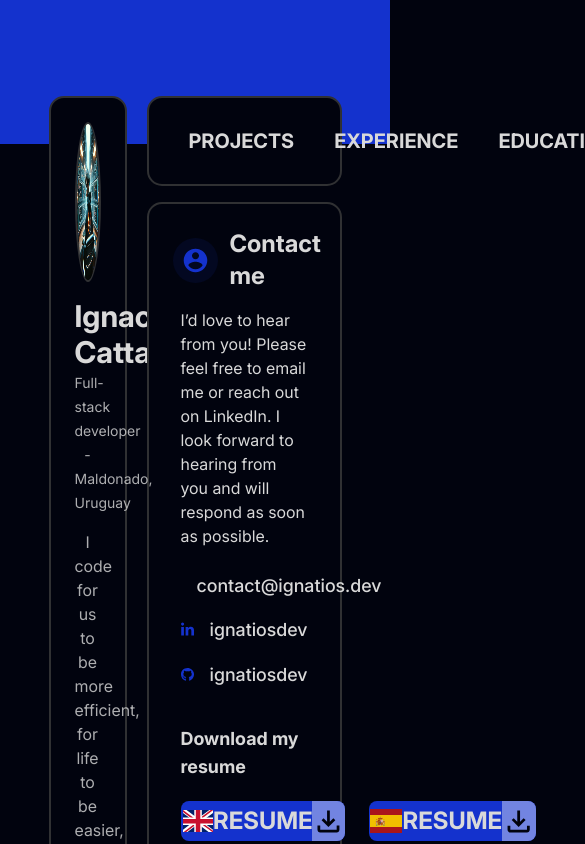
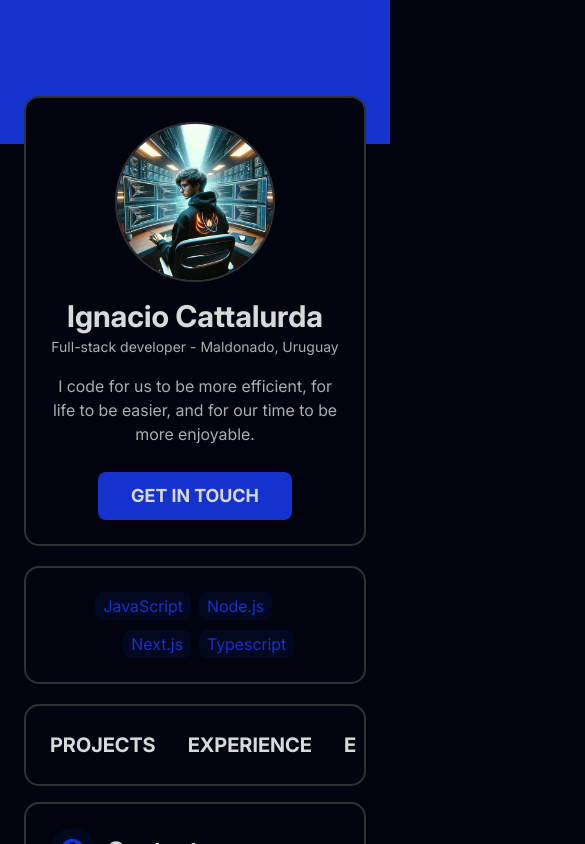
Before and after one commit to ignatiosdev/ignatios.dev, a Next.js app: page /contact in a window 390 px wide. Shown: the top 844 px of the page, 585 px wide, since content can reach past the window. Built offline with nearby package versions, Linux system fonts and the light colour scheme.

Commit message:
feat: improve layout responsiveness

```diff
--- a/src/app/(projects)/page.tsx
+++ b/src/app/(projects)/page.tsx
@@ -8,7 +8,7 @@ export default function ProjectsPage() {
   return (
     <>
       <div className="flex flex-col gap-2 -mx-3">
-        <div className="px-3 ">
+        <div className="px-3">
           <PageTitle currentPageId="projects" text="Projects" />
         </div>
         <div className="flex flex-wrap ">
@@ -16,7 +16,7 @@ export default function ProjectsPage() {
           (
             project
           ) => (
-            <div key={project.id} className="w-1/2 p-3"> <ProjectItem  {...project} /></div>
+            <div key={project.id} className="w-full lg:w-1/2 p-3"> <ProjectItem  {...project} /></div>
           )
         )}
 
--- a/src/app/contact/page.tsx
+++ b/src/app/contact/page.tsx
@@ -37,7 +37,8 @@ export default function Contact() {
 
           <div className="py-5 flex flex-col gap-y-5">
             <span className="font-bold text-lg">Download my resume</span>
-            <div className="flex gap-6">
+            <div className="flex flex-col lg:flex-row gap-6 ">
+
               <ResumeDownloadButton
                 text="RESUME"
                 language="en"
--- a/src/app/layout.tsx
+++ b/src/app/layout.tsx
@@ -2,34 +2,26 @@ import "./globals.css";
 import Profile from "@/components/Profile/Profile";
 import Skills from "@/components/Skills/Skills";
 import Navbar from "@/components/Navbar/Navbar";
-
-
-
-
 
 export default function RootLayout({
   children,
 }: {
   children: React.ReactNode;
 }) {
-
-
-
-
   return (
     <html lang="en" data-theme="dark">
       <body>
         <div className="bg-primary w-full h-36 absolute -z-10 top-0"></div>
-        <div className="flex mt-24 justify-center gap-5">
-          <div className="flex flex-col w-1/5 gap-5">
+        <div className="flex flex-col lg:flex-row mt-24 justify-center gap-5  px-6 lg:px-0 z-10">
+          <div className="flex flex-col lg:w-1/5 gap-5">
             <Profile />
-            <Skills skills={["JavaScript", "Node.js", "Next.js", "Typescript"]} />
+            <Skills
+              skills={["JavaScript", "Node.js", "Next.js", "Typescript"]}
+            />
           </div>
-          <div className="w-6/12 flex flex-col gap-4">
+          <div className="lg:w-6/12 flex flex-col gap-4">
             <Navbar />
-            <div className="container-default">
-              {children}
-            </div>
+            <div className="container-default">{children}</div>
           </div>
         </div>
       </body>
--- a/src/components/Contact/ResumeDownloadButton/ResumeDownloadButton.tsx
+++ b/src/components/Contact/ResumeDownloadButton/ResumeDownloadButton.tsx
@@ -12,7 +12,7 @@ function ResumeDownloadButton({ text, language }: Props) {
   };
 
   return (
-    <button className="bg-primary w-60 h-10 rounded-lg font-bold text-2xl">
+    <button className="bg-primary w-60 h-10 rounded-lg font-bold text-lg lg:text-2xl ps-2 lg:ps-0">
       <div className="flex w-full h-full ">
         <div className="w-1/5 flex justify-end items-center">
         {languages[language]}
--- a/src/components/Navbar/Navbar.tsx
+++ b/src/components/Navbar/Navbar.tsx
@@ -46,8 +46,8 @@ function Navbar({}: Props) {
   }
 
   return (
-    <div className="container-default">
-      <div className="flex justify-between w-2/3 gap-2">
+    <div className="container-fit lg:container-default p-2">
+      <div className="flex justify-between lg:w-2/3 lg:gap-2 overflow-scroll lg:overflow-visible py-3 lg:p-0">
         {pagesIndex.map((item) => (
           <NavbarItems
             key={item.id}
```
